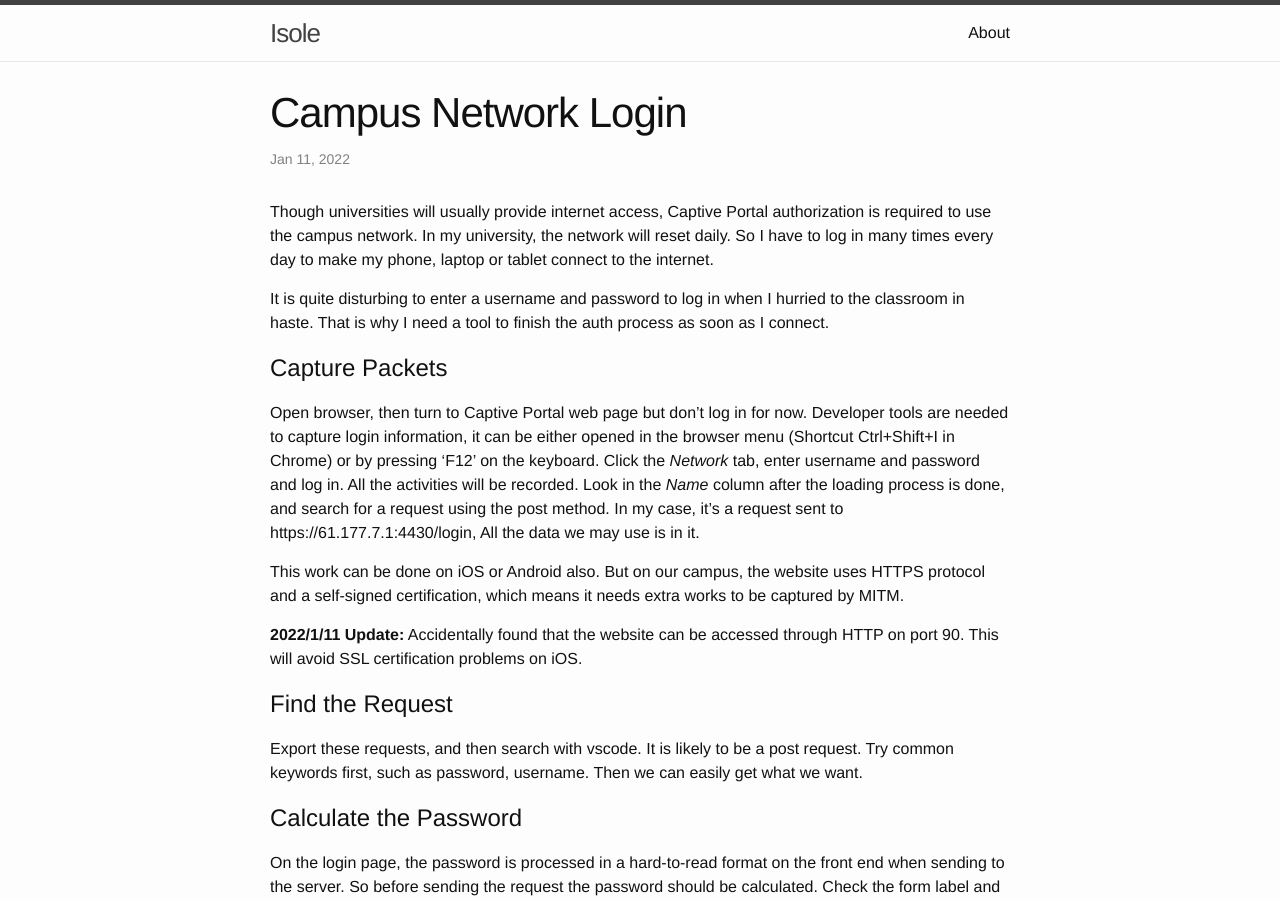
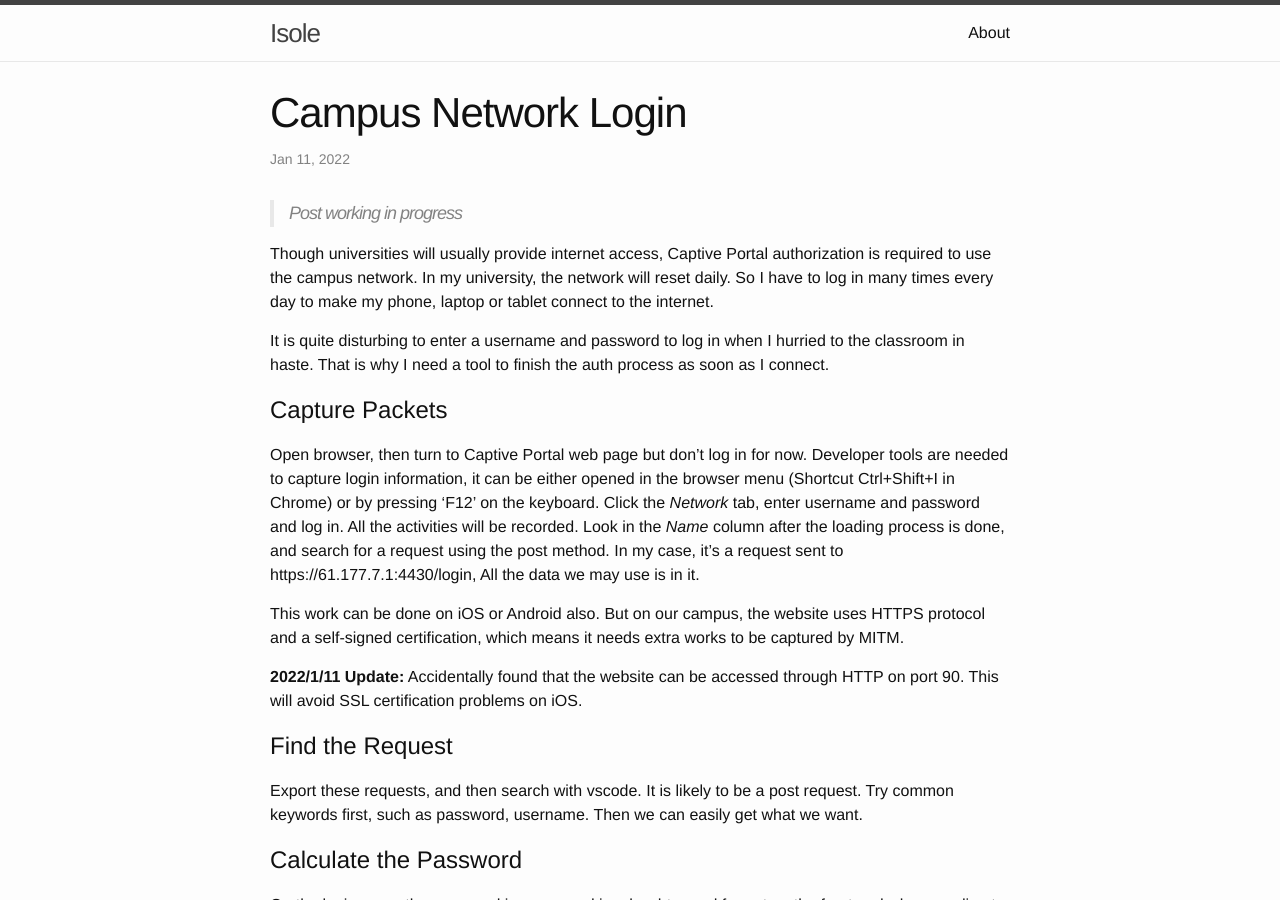
Before and after one commit to jim1756999/blog, a Jekyll site: the page built from _posts/2022-01-11-campus-network-login.markdown, in a window 1280 px wide and 900 px high. Built offline with Jekyll 4.4.1, drawn with Linux system fonts in a browser that asks for light colours.

Commit message:
Updated Campus Network Login

```diff
--- a/_posts/2022-01-11-campus-network-login.markdown
+++ b/_posts/2022-01-11-campus-network-login.markdown
@@ -2,6 +2,8 @@
 title: Campus Network Login
 date: 2022-01-11 16:43:00 +08:00
 ---
+
+> Post working in progress
 
 Though universities will usually provide internet access, Captive Portal authorization is required to use the campus network. In my university, the network will reset daily. So I have to log in many times every day to make my phone, laptop or tablet connect to the internet.
 
```
